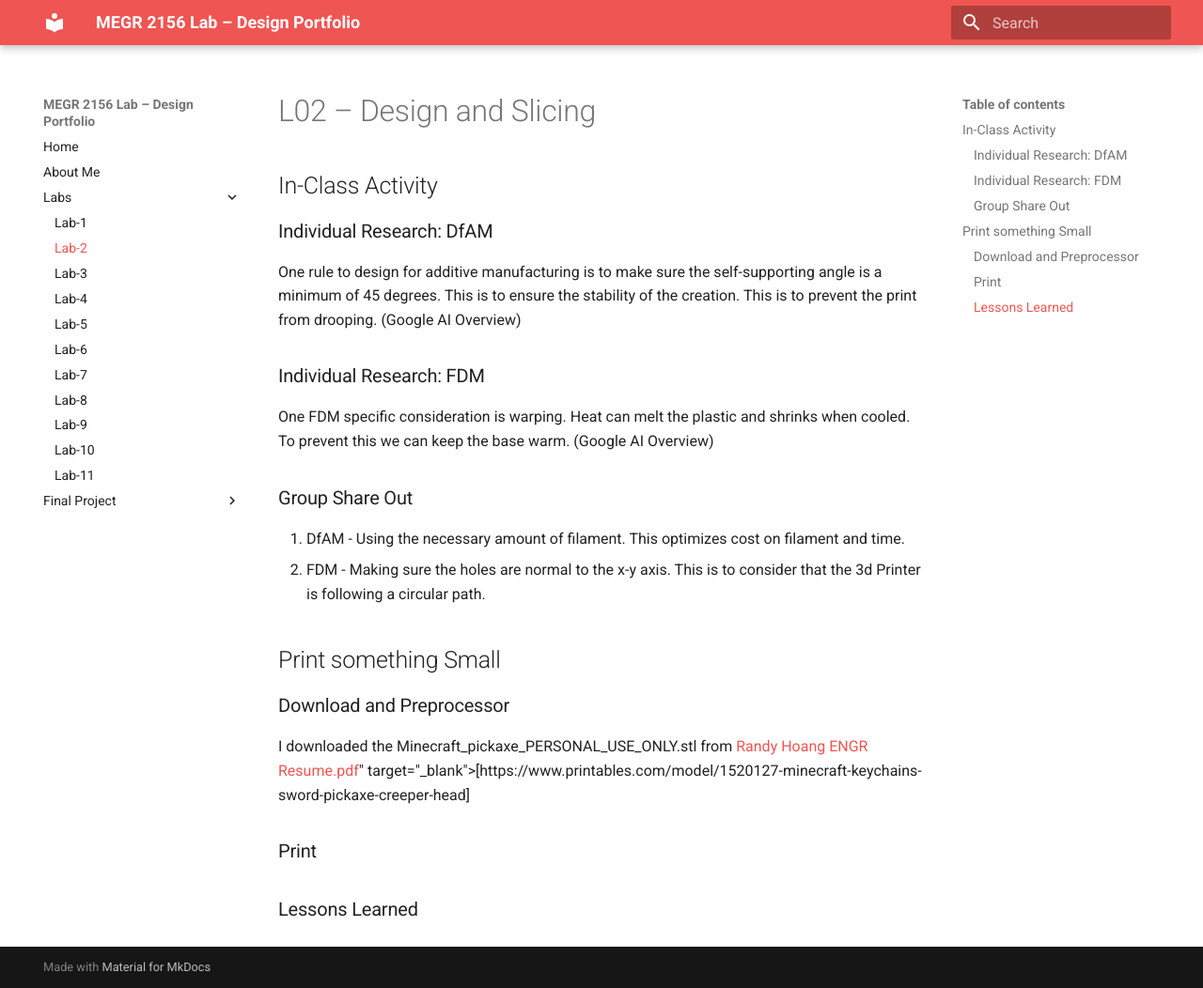
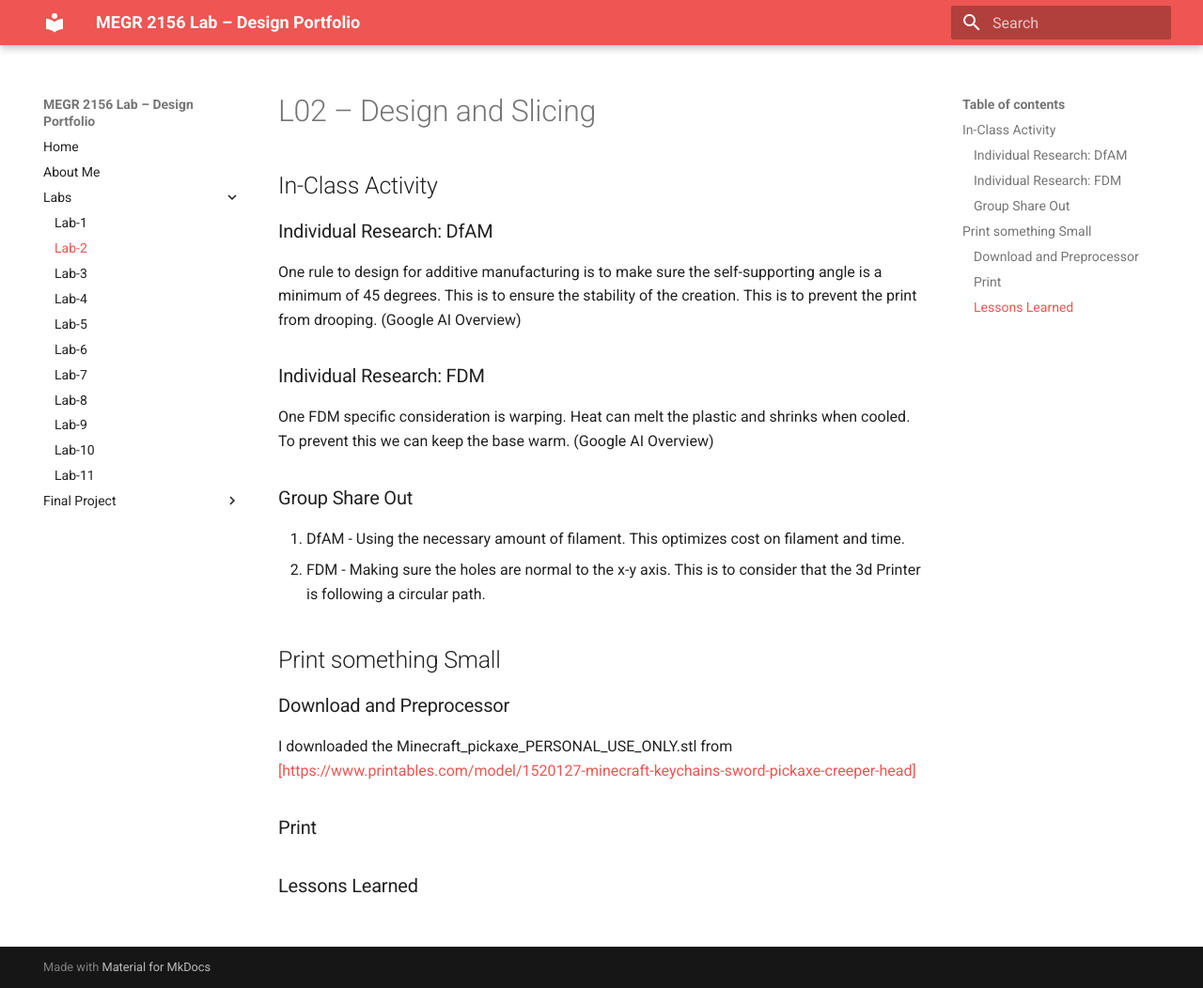
Before and after one commit to rhoang628/megr2156lab-portfolio, an MkDocs documentation site: the page built from docs/Labs/L02/index.md, in a window 1280 px wide and 1052 px high. Shown: the whole window at 94% size. Built offline with MkDocs 1.6.1 and Material for MkDocs 9.7.7, drawn with Linux system fonts in a browser that asks for light colours; part of the change alters nothing that is shown.

Commit message:
Fix link formatting in index.md

```diff
--- a/docs/Labs/L02/index.md
+++ b/docs/Labs/L02/index.md
@@ -15,7 +15,7 @@ One FDM specific consideration is warping. Heat can melt the plastic and shrinks
 ## Print something Small
 
 ### Download and Preprocessor
-I downloaded the Minecraft_pickaxe_PERSONAL_USE_ONLY.stl from <a href="[Randy Hoang ENGR Resume.pdf](https://www.printables.com/model/1520127-minecraft-keychains-sword-pickaxe-creeper-head)" target="_blank">[https://www.printables.com/model/1520127-minecraft-keychains-sword-pickaxe-creeper-head]</a>
+I downloaded the Minecraft_pickaxe_PERSONAL_USE_ONLY.stl from <a href="https://www.printables.com/model/1520127-minecraft-keychains-sword-pickaxe-creeper-head" target="_blank">[https://www.printables.com/model/1520127-minecraft-keychains-sword-pickaxe-creeper-head]</a>
 
 ### Print
 
```
